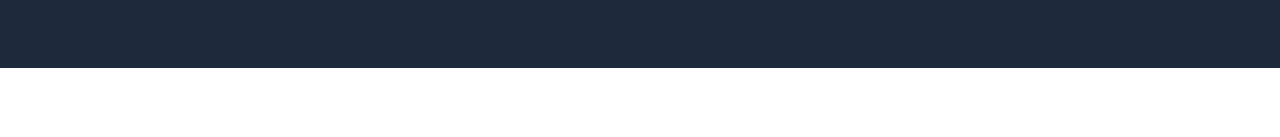
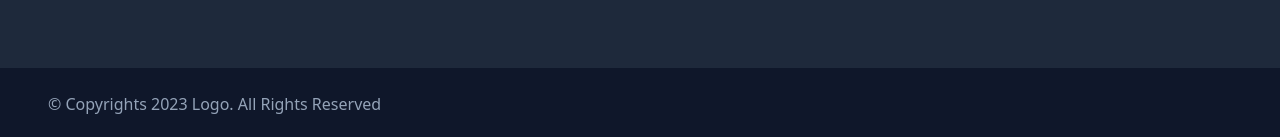
Before and after one commit to abd-ulbasit/xiots-test-app, a Next.js app: page / in a window 1280 px wide. Shown: the part 3544-3681 px from the top of the page. Before the commit the page ends 3612 px from the top, so only its background shows below. Built offline with nearby package versions, Linux system fonts and the light colour scheme; no server answers.

Commit message:
add  copyright

```diff
--- a/src/components/Footer.tsx
+++ b/src/components/Footer.tsx
@@ -1,10 +1,12 @@
-import { FaFacebookF, FaHome, FaInstagram, FaLinkedinIn, FaPhoneSquare, FaTwitter, } from "react-icons/fa";
+import { FaFacebookF, FaHome, FaInstagram, FaLinkedinIn, FaPhoneSquare, FaRegCopyright, FaTwitter, } from "react-icons/fa";
 import { AiOutlineFolder } from "react-icons/ai";
 import { RiMailOpenLine } from "react-icons/ri";
 import { ImEarth } from "react-icons/im"
 
 export default function Footer() {
-    return <div className="flex bg-slate-800 p-4  text-white flex-col md:flex-row gap-8" >
+    return <>
+        <div className="flex bg-slate-800 p-4  text-white flex-col md:flex-row gap-8" >
+
 
             <div className="md:w-1/3 w-full p-2 md:p-12 flex flex-col gap-6 ">
                 <h3 className="text-xl">
@@ -79,4 +81,7 @@ export default function Footer() {
             <div></div>
 
         </div>
+        <div className="bg-slate-900 p-6 px-12 text-slate-400 hidden md:block" >© Copyrights 2023 Logo. All Rights Reserved</div>
+        <div className="bg-slate-900 p-6 text-slate-400 md:hidden">Copyright 2023 | Logo | All Rights Reserved</div>
+    </>
 }
```
Lines whose indentation alone changed are shown as unchanged.
